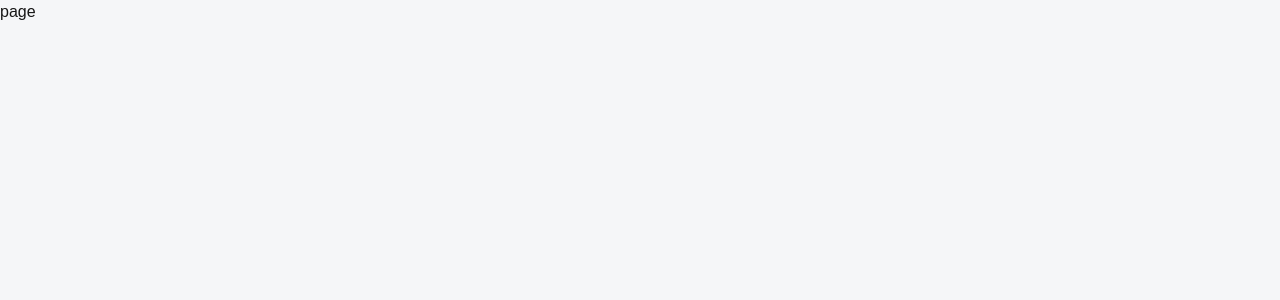
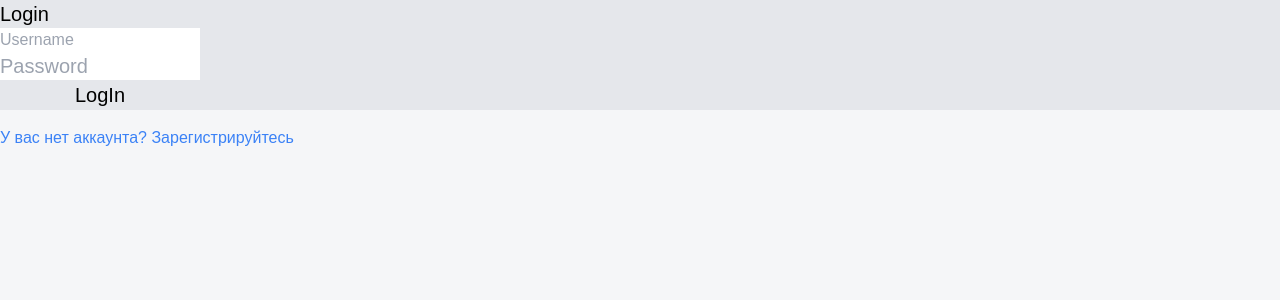
Before and after one commit to Mamurik/Store, a Next.js app in the folder client/: page /Auth in a window 1280 px wide. Shown: the top 300 px of the page. Built offline with nearby package versions, Linux system fonts and the light colour scheme; no server answers.

Commit message:
Create Auth Reg, configure store, create userSlice

```diff
--- a/client/src/Api/UserApi.ts
+++ b/client/src/Api/UserApi.ts
@@ -17,9 +17,15 @@ const userApi = createApi({
                 url:"/users",
                 body
             })
+        }),
+        getUserByName:builder.query<IUser,string>({
+          query:(name)=>({
+            method:"GET",
+            url:`/users?name=${name}`
+          })
         })
     })
 })
 
-export const {useGetUsersQuery,useAddNewUserMutation} = userApi
+export const {useGetUsersQuery,useAddNewUserMutation,useGetUserByNameQuery} = userApi
 export default userApi
--- a/client/src/Types/types.ts
+++ b/client/src/Types/types.ts
@@ -15,6 +15,7 @@ export interface IBook {
     name: string;
     password: string;
     role: 'user' | 'admin';
+    cart?:[]
   }
 
   export interface IReview {
--- a/client/src/app/Auth/page.tsx
+++ b/client/src/app/Auth/page.tsx
@@ -1,7 +1,53 @@
-import React from "react";
+"use client";
+import Login from "@/components/Login/Login";
+import Register from "@/components/Register/Register";
+import { setIsAuth } from "@/store/Slices/UserSlice";
+import { RootState } from "@/store/store";
+import React, { useState } from "react";
+import { useDispatch, useSelector } from "react-redux";
 
-const page = () => {
-  return <div>page</div>;
+const Page = () => {
+  const isAuth = useSelector((state: RootState) => state.user.isAuth);
+  const dispatch = useDispatch();
+  const [isRegistering, setIsRegistering] = useState(false);
+  const handleSwitchToRegister = () => {
+    setIsRegistering(true);
+  };
+
+  const handleSwitchToLogin = () => {
+    setIsRegistering(false);
+  };
+
+  return (
+    <div>
+      {!isAuth ? (
+        <>
+          {isRegistering ? <Register /> : <Login />}
+          <div className="mt-4">
+            {isRegistering ? (
+              <button onClick={handleSwitchToLogin} className="text-blue-500">
+                Есть аккаунт? Войдите
+              </button>
+            ) : (
+              <button
+                onClick={handleSwitchToRegister}
+                className="text-blue-500"
+              >
+                У вас нет аккаунта? Зарегистрируйтесь
+              </button>
+            )}
+          </div>
+        </>
+      ) : (
+        <div>
+          <h1 className="text-xl text-white">
+            Вы уже авторизованы, хотите выйти?
+          </h1>
+          <button onClick={() => dispatch(setIsAuth(false))}>Log out</button>
+        </div>
+      )}
+    </div>
+  );
 };
 
-export default page;
+export default Page;
--- a/client/src/components/HeaderDown/HeaderDown.tsx
+++ b/client/src/components/HeaderDown/HeaderDown.tsx
@@ -3,6 +3,7 @@ import { setSearchBook } from "@/store/Slices/SearchSlice";
 import { RootState } from "@/store/store";
 import React from "react";
 import { useDispatch, useSelector } from "react-redux";
+import Login from "../Login/Login";
 
 const HeaderDown = () => {
   const dispatch = useDispatch();
--- a/client/src/components/HeaderUp/HeaderUp.tsx
+++ b/client/src/components/HeaderUp/HeaderUp.tsx
@@ -1,7 +1,18 @@
+"use client";
+import { setIsAuth } from "@/store/Slices/UserSlice";
+import { RootState } from "@/store/store";
 import Link from "next/link";
 import React from "react";
+import { useDispatch, useSelector } from "react-redux";
 
 const HeaderUp = () => {
+  const isAuth = useSelector((state: RootState) => state.user.isAuth);
+  const user = useSelector((state: RootState) => state.user.users);
+  console.log(user);
+
+  const dispatch = useDispatch();
+  console.log(isAuth);
+
   return (
     <div className=" flex justify-between items-center p-10 max-w-[1500px] w-full mx-auto bg-opacity-80 z-10 relative  ">
       <div className="flex ">
@@ -9,7 +20,7 @@ const HeaderUp = () => {
           <h1 className="text-black text-2xl mr-[20px] font-bold">MYBOOK</h1>
         </Link>
         <h1 className="text-black mr-[20px]">|</h1>
-        <Link href={"/cart"}>
+        <Link href={"/Cart"}>
           <img src="cart.png" alt="Cart" />
         </Link>
       </div>
@@ -23,12 +34,22 @@ const HeaderUp = () => {
         <Link className="text-white mr-[20px] text-lg" href={"/reviews"}>
           Reviews
         </Link>
-        <Link
-          href={"/Auth"}
-          className="text-black py-[14px] px-[60px] bg-white border border-black-500 rounded-full text-xl font-bold"
-        >
-          Register
-        </Link>
+        {isAuth ? (
+          <Link
+            href={"/"}
+            className="text-black py-[14px] px-[60px] bg-white border border-black-500 rounded-full text-xl font-bold"
+            onClick={() => dispatch(setIsAuth(false))}
+          >
+            Log out
+          </Link>
+        ) : (
+          <Link
+            href={"/Auth"}
+            className="text-black py-[14px] px-[60px] bg-white border border-black-500 rounded-full text-xl font-bold"
+          >
+            Login
+          </Link>
+        )}
       </div>
     </div>
   );
--- /dev/null
+++ b/client/src/components/Login/Login.tsx
@@ -0,0 +1,70 @@
+"use client";
+import { useGetUserByNameQuery, useGetUsersQuery } from "@/Api/UserApi";
+import { setIsAuth, setUser } from "@/store/Slices/UserSlice";
+import { RootState } from "@/store/store";
+import React, { useState } from "react";
+import { useDispatch, useSelector } from "react-redux";
+import { useRouter } from "next/navigation";
+
+const Login = () => {
+  const { data: users } = useGetUsersQuery();
+  const [name, setName] = useState<string>("");
+  const [password, setPassword] = useState<string>("");
+  const dispatch = useDispatch();
+  const isAuth = useSelector((state: RootState) => state.user.isAuth);
+  const router = useRouter();
+
+  const handleLogin = (e: React.MouseEvent<HTMLButtonElement>) => {
+    e.preventDefault();
+    let isAuthenticated = false;
+
+    users?.forEach((user) => {
+      if (user.name === name && user.password === password) {
+        isAuthenticated = true;
+        dispatch(setIsAuth(true));
+        dispatch(setUser(user));
+        console.log("Вы успешно вошли под аккаунтом " + name);
+        router.push("/");
+      }
+    });
+
+    if (!isAuthenticated) {
+      console.log("Не правильно ввели пароль или логин");
+    }
+  };
+
+  return (
+    <div className="bg-gray-200 ">
+      <h1 className="text-xl text-black">Login</h1>
+      {!isAuth && (
+        <div className="max-w-[200px] flex align-center justify-center flex-col">
+          <input
+            value={name}
+            onChange={(e: React.ChangeEvent<HTMLInputElement>) =>
+              setName(e.target.value)
+            }
+            type="text"
+            placeholder="Username"
+          />
+          <input
+            className="text-xl text-black width-[400px]"
+            value={password}
+            onChange={(e: React.ChangeEvent<HTMLInputElement>) =>
+              setPassword(e.target.value)
+            }
+            type="password"
+            placeholder="Password"
+          />
+          <button
+            className="text-xl text-black border border-black-[3px]"
+            onClick={handleLogin}
+          >
+            LogIn
+          </button>
+        </div>
+      )}
+    </div>
+  );
+};
+
+export default Login;
--- a/client/src/components/Register/Register.tsx
+++ b/client/src/components/Register/Register.tsx
@@ -1,6 +1,7 @@
 "use client";
 import { useAddNewUserMutation, useGetUsersQuery } from "@/Api/UserApi";
 import { IUser } from "@/Types/types";
+import { useRouter } from "next/navigation";
 import React, { useState } from "react";
 
 const Register = () => {
@@ -8,6 +9,7 @@ const Register = () => {
   const [userPassword, setUserPassword] = useState<string>("");
   const [addUser] = useAddNewUserMutation();
   const { data: users } = useGetUsersQuery();
+  const router = useRouter();
   const handleAddUser = async () => {
     try {
       const newUser: IUser = {
@@ -15,12 +17,14 @@ const Register = () => {
         name: username,
         password: userPassword,
         role: "user",
+        cart: [],
       };
 
       if (username !== "" && userPassword !== "") {
         const userExists = users?.some((user) => user.name === newUser.name);
         if (!userExists) {
           const result = await addUser(newUser).unwrap();
+          router.push("/");
         } else {
           alert("Такой пользователь уже есть");
         }
@@ -34,6 +38,7 @@ const Register = () => {
       console.log(error);
     }
   };
+
   return (
     <div>
       <div>
--- a/client/src/store/Slices/UserSlice.ts
+++ b/client/src/store/Slices/UserSlice.ts
@@ -3,10 +3,12 @@ import { IUser } from "@/Types/types";
 import { createSlice, PayloadAction } from "@reduxjs/toolkit";
 
 interface IUserSlice{
-    users:IUser | null
+    users:IUser | null,
+    isAuth: boolean
 }
 const initialState:IUserSlice = {
-    users:null
+    users:null,
+    isAuth:false
 }
 
 const userSlice = createSlice({
@@ -16,8 +18,11 @@ const userSlice = createSlice({
           setUser:(state,action:PayloadAction<IUser>)=>{
              state.users = action.payload
           },
+          setIsAuth:(state,action:PayloadAction<boolean>)=>{
+            state.isAuth = action.payload
+         },
 
     }
 })
-export const {setUser} = userSlice.actions
+export const {setUser,setIsAuth}  = userSlice.actions
 export default userSlice.reducer
--- a/client/src/store/store.ts
+++ b/client/src/store/store.ts
@@ -4,13 +4,15 @@ import BookApi from '@/Api/BookApi';
 import { configureStore } from '@reduxjs/toolkit';
 import SearchSlice from './Slices/SearchSlice';
 import userApi from '@/Api/UserApi';
+import UserSlice from './Slices/UserSlice';
 
 export const makeStore = () => {
     return configureStore({
         reducer: {
            [BookApi.reducerPath]:BookApi.reducer,
            [userApi.reducerPath]:userApi.reducer,
-            search:SearchSlice
+            search:SearchSlice,
+            user:UserSlice
         },
         middleware: (getDefaultMiddleware) => {
             return getDefaultMiddleware().concat(BookApi.middleware).concat(userApi.middleware)
```
Also changed, not shown: client/src/Api/BookApi.ts (+29 -28 lines), client/src/components/BookList/BookList.tsx (+20 -5 lines), 1 other file (tests, documents, lock files or other folders).
